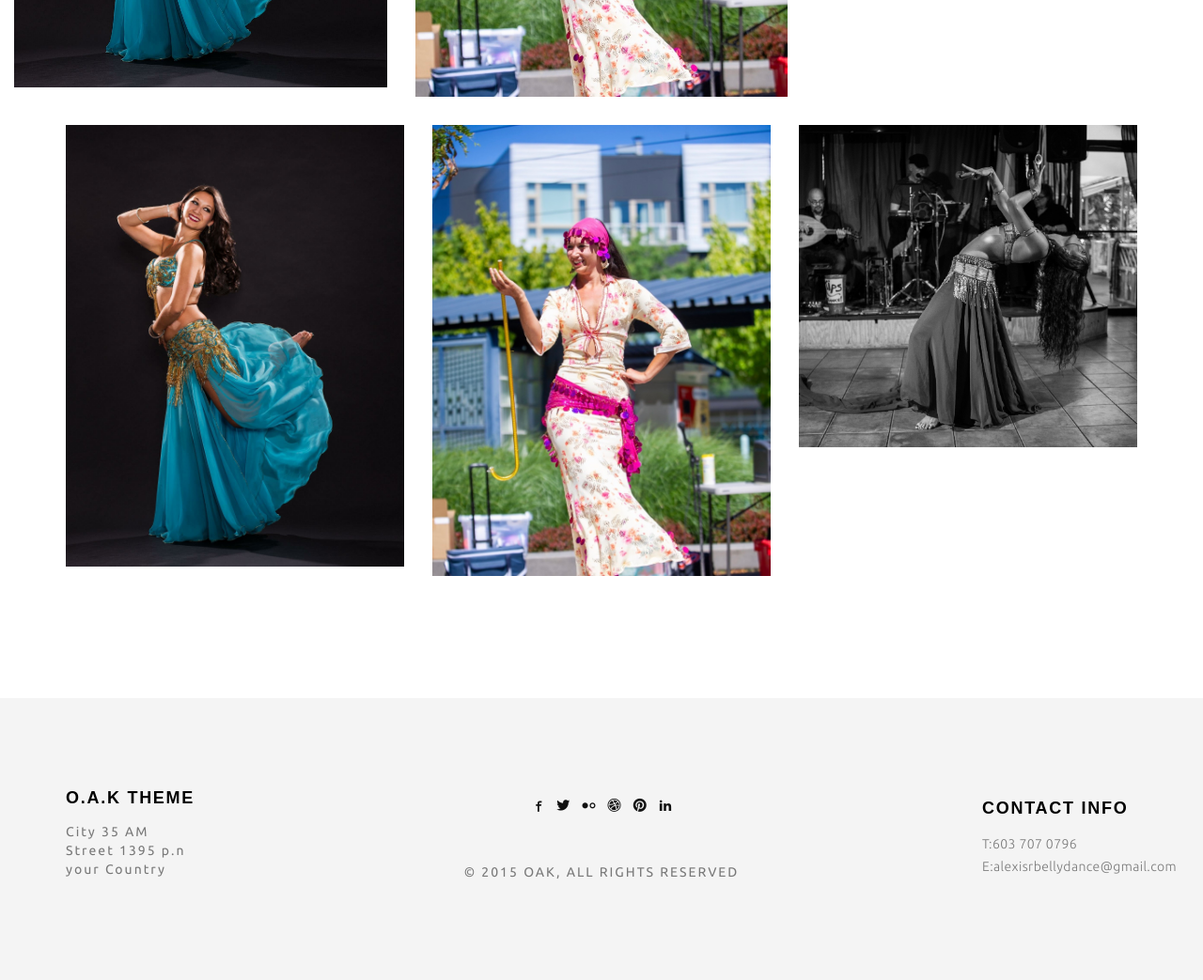
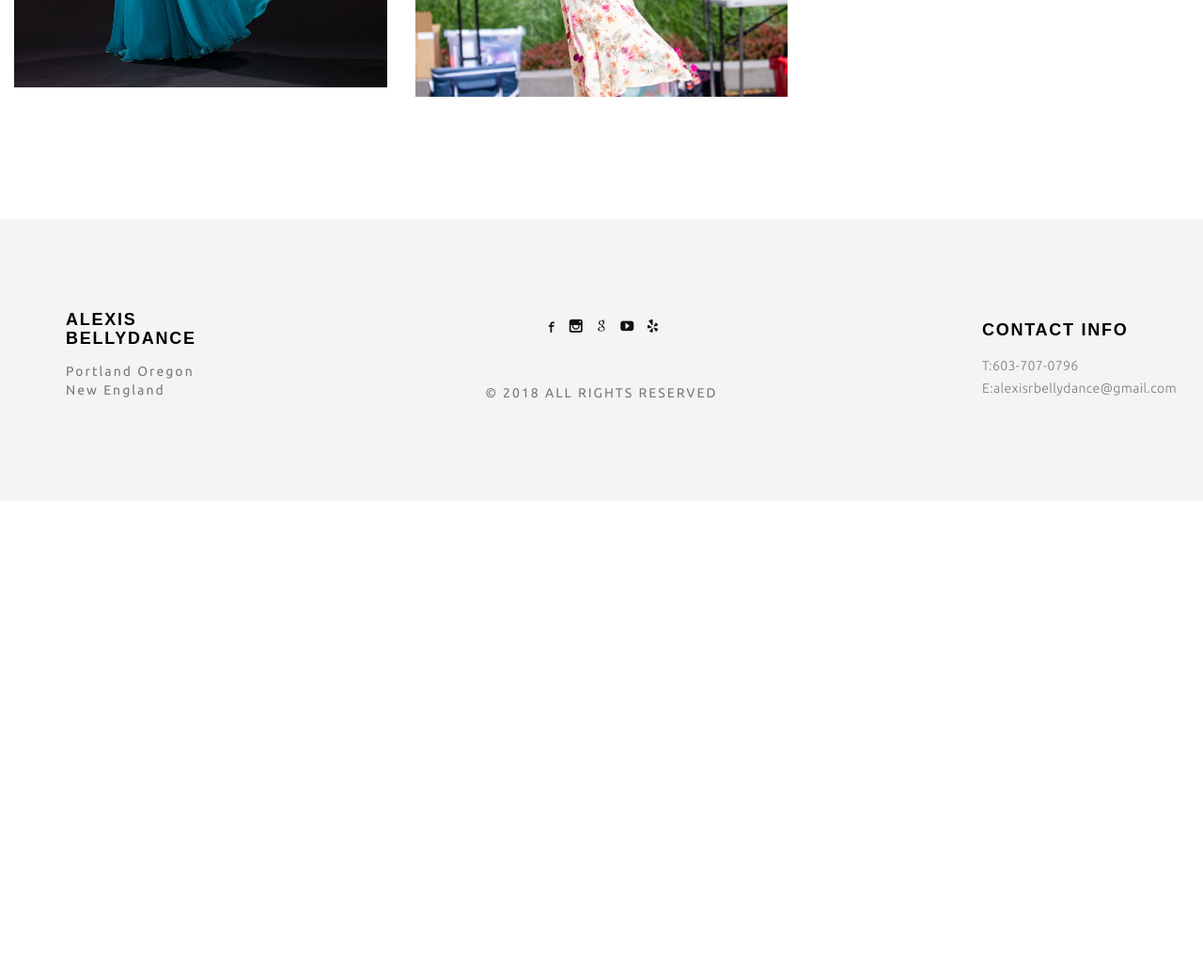
Before and after one commit to wilbobraggins/belly, a website: page 01_HTML/pictures.html in a window 1280 px wide. Shown: the part 1340-2383 px from the top of the page at 94% size. After the commit the page ends 1873 px from the top, so only its background shows below. Drawn offline with Linux system fonts and the light colour scheme; a web font is replaced by a local one.

Commit message:
calander, photo update google tag

```diff
--- a/01_HTML/pictures.html
+++ b/01_HTML/pictures.html
@@ -126,9 +126,9 @@
     <div class="container">
         <div class="arch-slider">
             <div id="arch-slider" class="owl-carousel">
-                <div><img class="img-responsive center-block" src="img/arch-slider/lexi1.jpg" alt="slider"></div>
-                <div><img class="img-responsive center-block" src="img/arch-slider/lexi2.jpg" alt="slider"></div>
-                <div><img class="img-responsive center-block" src="img/arch-slider/lexi3.jpg" alt="slider"></div>
+                <div><img class="img-responsive center-block" src="img/pic-slider/lexslide1.jpg" alt="slider"></div>
+                <div><img class="img-responsive center-block" src="img/pic-slider/lexslide2.jpg" alt="slider"></div>
+                <div><img class="img-responsive center-block" src="img/pic-slider/lexslide3.jpg" alt="slider"></div>
             </div>
             <div class="slider-controls">
                 <span class="arrow-left"><a class="prev-slide" href="javascript:void(0)"><i class="pe-7s-angle-left"></i></a></span>
@@ -150,25 +150,6 @@
     <div class="col-md-4 col-sm-4 col-xs-12 mix branding">
         <div class="img home-portfolio-image">
             <img src="img/home-portfolio/lexcard44.jpg">
-        </div>
-    </div>
-    <div class="container">
-        <div class="row">
-            <div class="col-md-4 col-sm-4 col-xs-12 mix branding">
-                <div class="img home-portfolio-image">
-                    <img src="img/home-portfolio/lexcard11.jpg">
-                </div>
-            </div>
-            <div class="col-md-4 col-sm-4 col-xs-12 mix branding">
-                <div class="img home-portfolio-image">
-                    <img src="img/home-portfolio/lexcard22.jpeg">
-                </div>
-            </div>
-            <div class="col-md-4 col-sm-4 col-xs-12 mix branding">
-                <div class="img home-portfolio-image">
-                    <img src="img/home-portfolio/lexcard44.jpg">
-                </div>
-            </div>
         </div>
     </div>
 
@@ -382,8 +363,11 @@
                             <div class="col-md-2 col-sm-4 col-xs-12">
                                 <div class="footer-inner">
                                     <div class="footer-content">
-                            <h4>O.A.K THEME</h4>
-                            <address>City 35 AM <br>Street 1395 p.n <br>your Country</address>
+                                        <h4>Alexis BellyDance</h4>
+                                            <address>
+                                                Portland Oregon <br>
+                                                New England <br>
+                                            </address>
                                     </div>
                                 </div>
                             </div>
@@ -393,9 +377,8 @@
                                     <div class="footer-content">
                                        <h4>CONTACT INFO</h4>
                                         <p>
-                                T:603 707 0796
-                                <br> E:alexisrbellydance@gmail.com
-                                <br>
+                                            T:603-707-0796 <br>
+                                            E:alexisrbellydance@gmail.com <br>
                                         </p>
                                     </div>
                                 </div>
@@ -405,14 +388,13 @@
                                 <div class="footer-inner">
                                     <div class="footer-content">
                                     <ul class="social-media">
-                                <li><a href="#"><i class="iconmoon-facebook"></i></a></li>
-                                <li><a href="#"><i class="iconmoon-twitter"></i></a></li>
-                                <li><a href="#"><i class="iconmoon-flickr2"></i></a></li>
-                                <li><a href="#"><i class="iconmoon-dribbble3"></i></a></li>
-                                <li><a href="#"><i class="iconmoon-pinterest"></i></a></li>
-                                <li><a href="#"><i class="iconmoon-linkedin2"></i></a></li>
+                                        <li><a href="https://www.facebook.com/bellydancerAlexis/"><i class="iconmoon-facebook"></i></a></li>
+                                        <li><a href="https://www.instagram.com/alexisbellydance/"><i class="iconmoon-instagram"></i></a></li>
+                                        <li><a href="https://www.google.com/search?q=alexis+bellydance&oq=alexis+bellydance+&aqs=chrome..69i57j69i60j69i59j69i60j0.4823j1j4&sourceid=chrome&ie=UTF-8"><i class="iconmoon-google"></i></a></li>
+                                        <li><a href="https://www.youtube.com/channel/UC5EPB4s3Oe34gZqcoi4CTaw"><i class="iconmoon-youtube"></i></a></li>
+                                        <li><a href="https://www.yelp.com/biz/alexis-belly-dance-portland"><i class="iconmoon-yelp"></i></a></li>
                                     </ul>
-                            <span class="copyright-mark">&copy; 2015 OAK, ALL RIGHTS RESERVED</span>
+                                    <span class="copyright-mark">&copy; 2018  ALL RIGHTS RESERVED</span>
                                     </div>
                                 </div>
                             </div>
```
Also changed, not shown: 01_HTML/calander.html (+20 -21 lines), 01_HTML/index.html (+14 -3 lines), 01_HTML/instruction.html (+9 -0 lines), 01_HTML/img/arch-slider/lexi1.jpg, 01_HTML/img/arch-slider/lexi1copy.jpg (deleted), 01_HTML/img/arch-slider/lexi2.jpg (deleted), 01_HTML/img/arch-slider/lexi22.jpg (added), 01_HTML/img/arch-slider/lexi33.jpg (added), 01_HTML/img/pic-slider/image_1.jpg (renamed from 01_HTML/img/full-slider/image_1.jpg), 01_HTML/img/pic-slider/image_2.jpg (renamed from 01_HTML/img/full-slider/image_2.jpg), 01_HTML/img/pic-slider/image_3.jpg (renamed from 01_HTML/img/full-slider/image_3.jpg), 01_HTML/img/pic-slider/image_4.jpg (renamed from 01_HTML/img/full-slider/image_4.jpg), 01_HTML/img/pic-slider/lexcard1.jpg (added), 01_HTML/img/pic-slider/lexslide1.jpg (added), 2 more files, 4 other files. Lines whose indentation alone changed are shown as unchanged.
